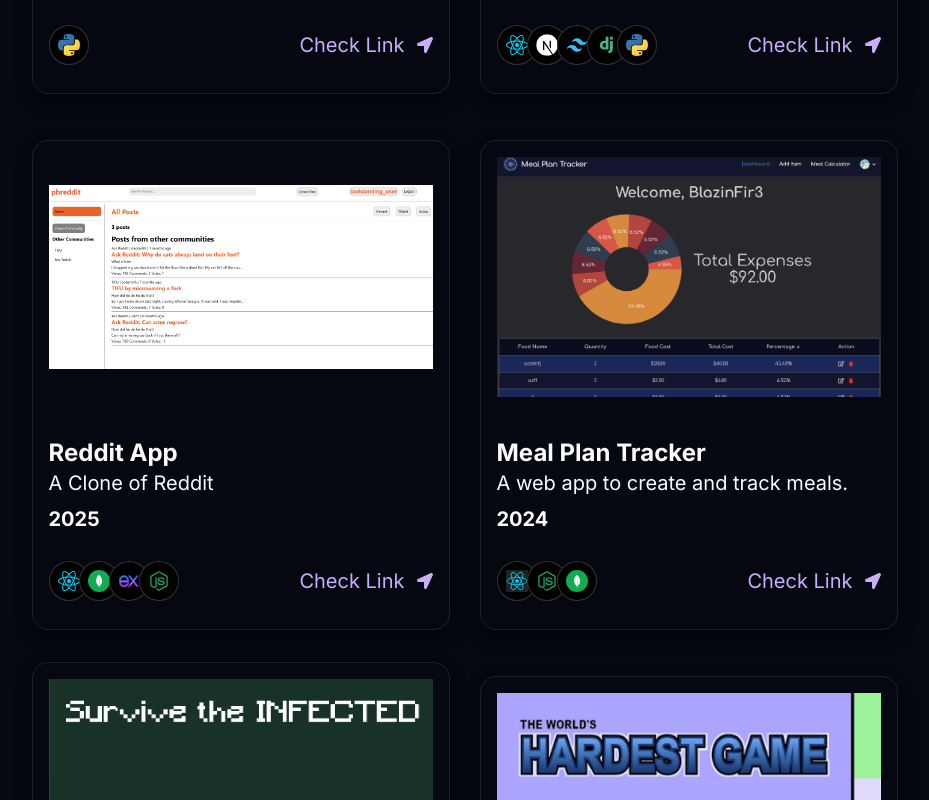
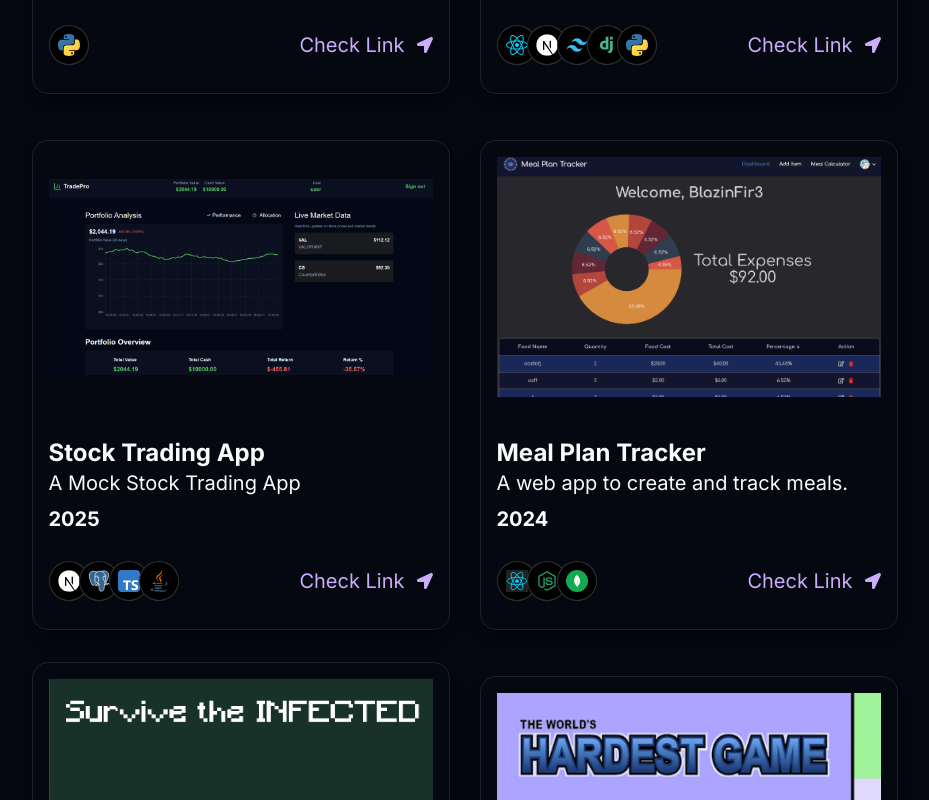
Before and after one commit to RLinV1/raymondportfolio, a Next.js app: page /projects in a window 1280 px wide. Shown: the part 691-1491 px from the top of the page, without its empty margins (177-1106 px from the left). Built offline with nearby package versions, Linux system fonts and the light colour scheme.

Commit message:
updated projects

```diff
--- a/data/index.ts
+++ b/data/index.ts
@@ -72,11 +72,11 @@ export const projects = [
   },
   {
     id: 2,
-    title: "Reddit App",
-    des: "A Clone of Reddit",
-    img: "/reddit.png",
-    iconLists: ["/re.svg", "mongodb.svg", "express.svg", "node.svg"],
-    link: "https://github.com/RLinV1/Reddit-App",
+    title: "Stock Trading App",
+    des: "A Mock Stock Trading App",
+    img: "/stock-app.png",
+    iconLists: ["/next.svg", "postgresql-icon.svg", "ts.svg", "java.svg"],
+    link: "https://github.com/RLinV1/Stock-Trading-App",
     date: 2025,
   },
   {
```
Also changed, not shown: public/stock-app.png (added).
